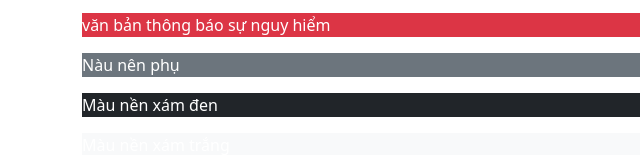
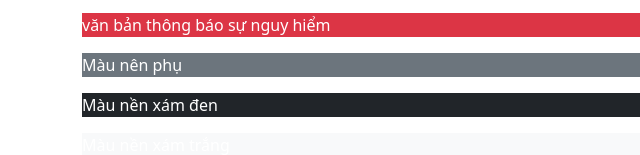
Before and after one commit to gshoa203/gshoa203.github.io, a plain HTML site: page bai2.5.html in a window 1280 px wide. Shown: the part 201-356 px from the top of the page, 0-640 px from the left. Drawn offline with nearby package versions, Linux system fonts and the light colour scheme.

Commit message:
Update bai2.5.html

```diff
--- a/bai2.5.html
+++ b/bai2.5.html
@@ -25,7 +25,7 @@
             <p class=" bg-info text-white">Văn bản chứ thông tin </p>
             <p class=" bg-warning text-white">Văn bản này là cảnh báo </p>
             <p class=" bg-danger text-white">văn bản thông báo sự nguy hiểm </p>
-            <p class=" bg-secondary text-white">Nàu nên phụ </p>
+            <p class=" bg-secondary text-white">Màu nên phụ </p>
             <p class=" bg-dark text-white">Màu nền xám đen </p>
             <p class=" bg-light text-white">Màu nền xám trắng </p>
         </div>
```
